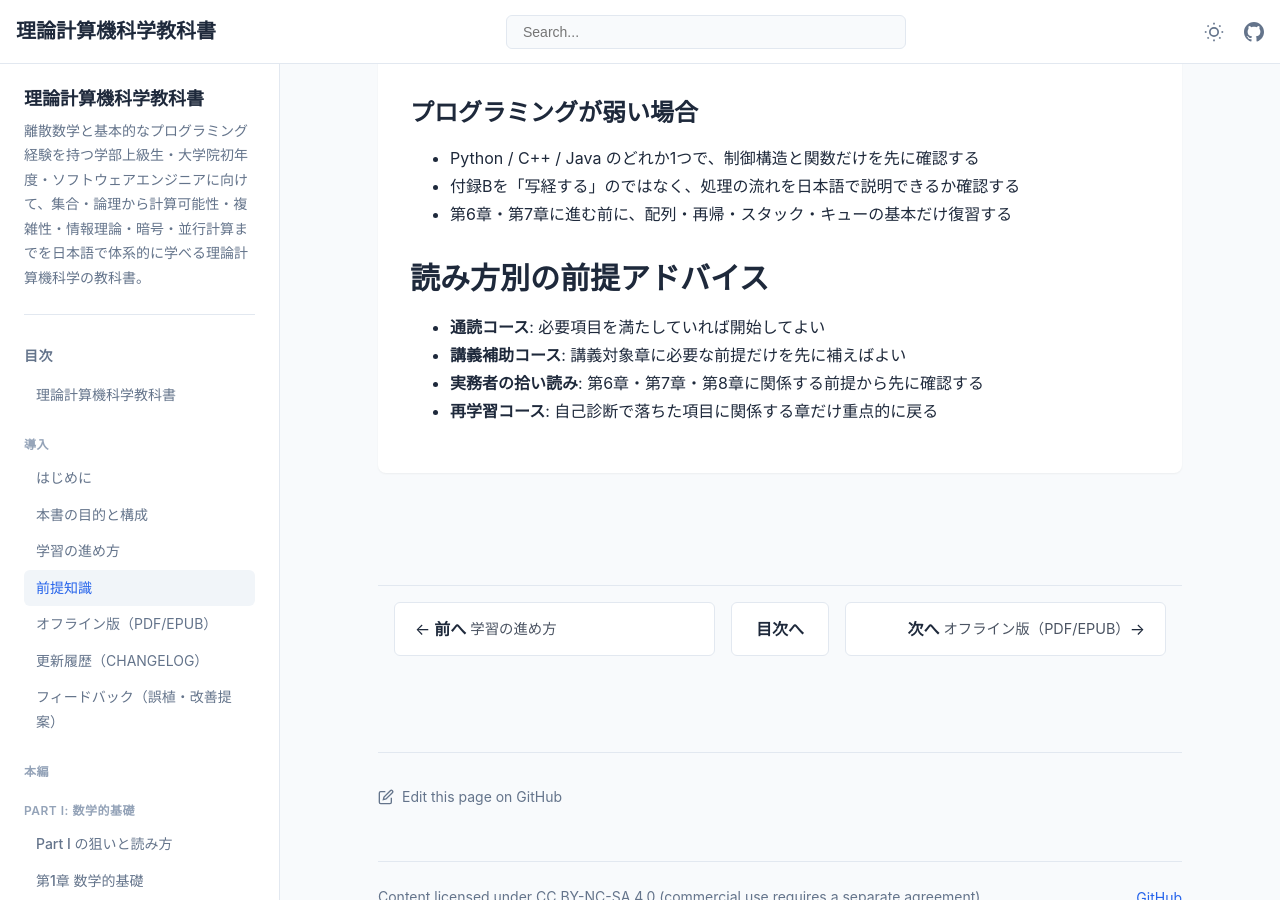
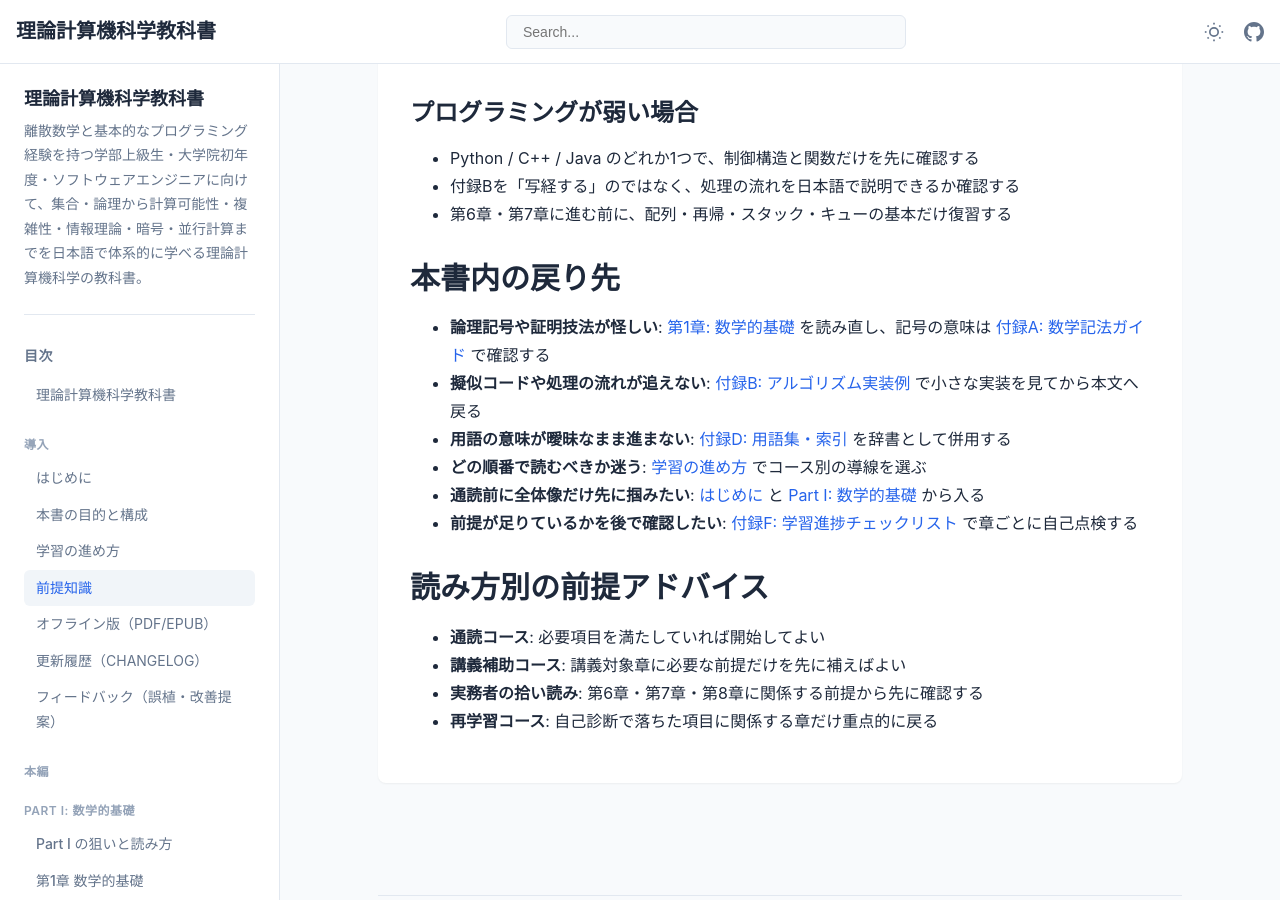
Before and after one commit to itdojp/theoretical-computer-science-textbook, a Jekyll site: the page built from docs/introduction/prerequisites.md, in a window 1280 px wide and 900 px high, scrolled down 2220 px. Built offline with Jekyll 4.4.1, drawn with Linux system fonts in a browser that asks for light colours.

Commit message:
Docs: add prerequisite return links

```diff
--- a/docs/introduction/prerequisites.md
+++ b/docs/introduction/prerequisites.md
@@ -86,6 +86,15 @@ title: "前提知識"
 - 付録Bを「写経する」のではなく、処理の流れを日本語で説明できるか確認する
 - 第6章・第7章に進む前に、配列・再帰・スタック・キューの基本だけ復習する
 
+## 本書内の戻り先
+
+- **論理記号や証明技法が怪しい**: [第1章: 数学的基礎]({{ '/chapter-1/' | relative_url }}) を読み直し、記号の意味は [付録A: 数学記法ガイド]({{ '/appendices/a/' | relative_url }}) で確認する
+- **擬似コードや処理の流れが追えない**: [付録B: アルゴリズム実装例]({{ '/appendices/b/' | relative_url }}) で小さな実装を見てから本文へ戻る
+- **用語の意味が曖昧なまま進まない**: [付録D: 用語集・索引]({{ '/appendices/d/' | relative_url }}) を辞書として併用する
+- **どの順番で読むべきか迷う**: [学習の進め方]({{ '/introduction/learning-guide/' | relative_url }}) でコース別の導線を選ぶ
+- **通読前に全体像だけ先に掴みたい**: [はじめに]({{ '/introduction/' | relative_url }}) と [Part I: 数学的基礎]({{ '/part-1/' | relative_url }}) から入る
+- **前提が足りているかを後で確認したい**: [付録F: 学習進捗チェックリスト]({{ '/appendices/f/' | relative_url }}) で章ごとに自己点検する
+
 ## 読み方別の前提アドバイス
 
 - **通読コース**: 必要項目を満たしていれば開始してよい
```
Also changed, not shown: src/introduction/prerequisites.md (+9 -0 lines).
